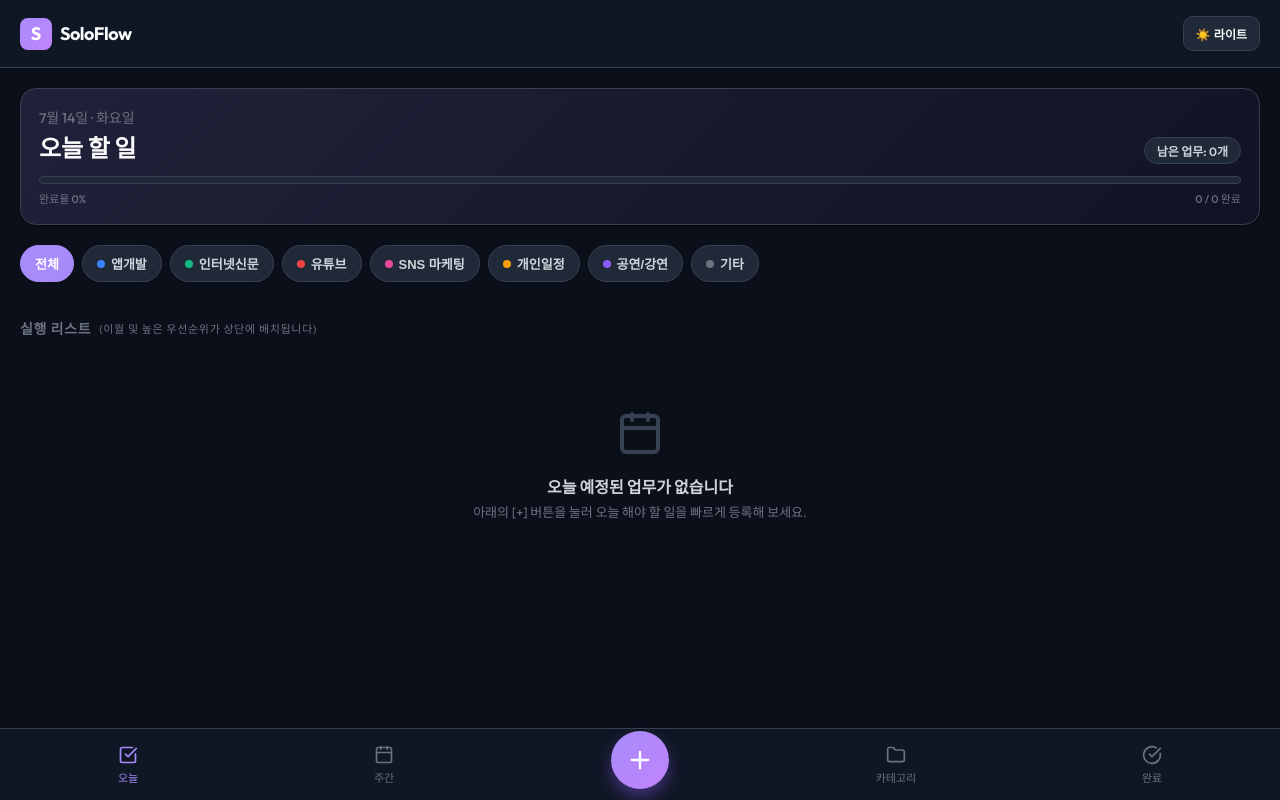
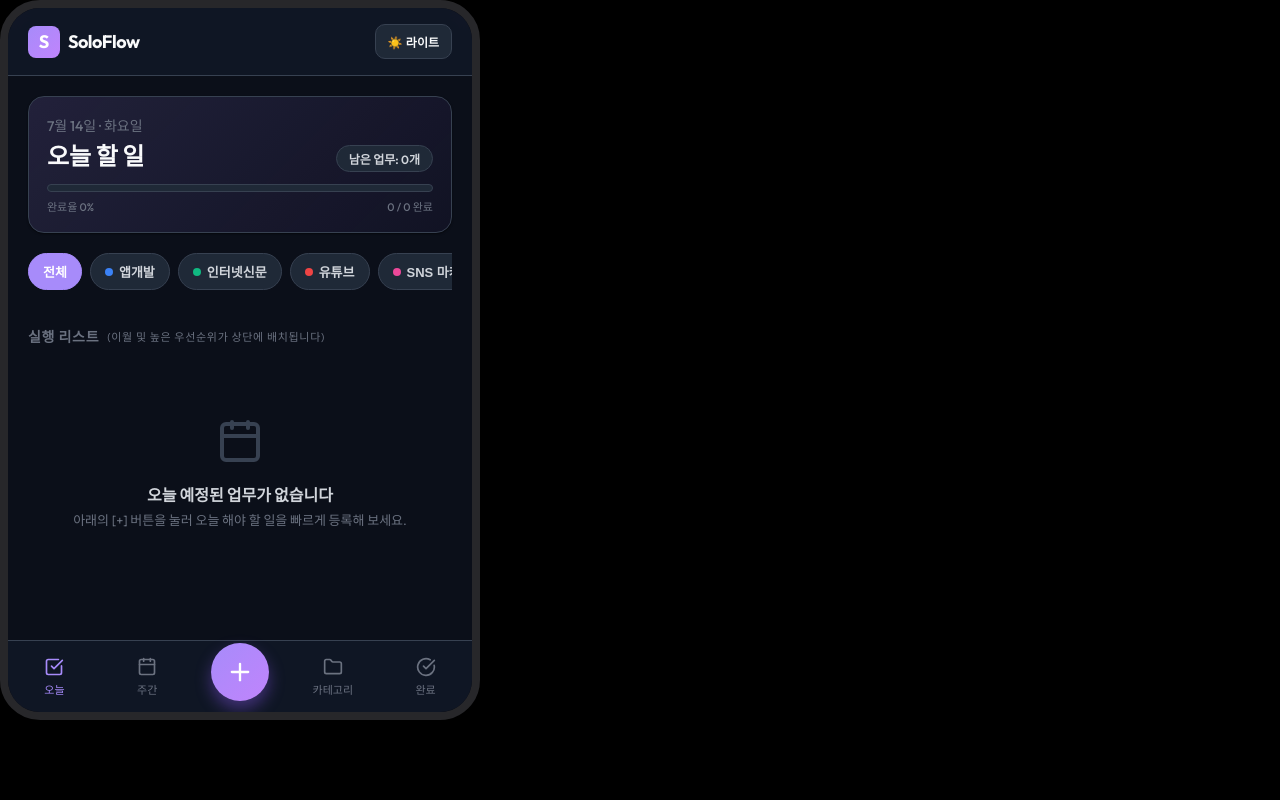
Before and after one commit to jessijang1202-pixel/SoloFlow, a React (Vite) app: page / in a window 1280 px wide. Built offline with nearby package versions, Linux system fonts and the light colour scheme.

Commit message:
style: restore desktop mobile mockup frame size and centered placement

```diff
--- a/src/index.css
+++ b/src/index.css
@@ -120,9 +120,10 @@ input, textarea {
   user-select: text;
 }
 
-/* Mobile Frame Wrapper (Stretched full screen on all devices) */
+/* Mobile Frame Wrapper */
 #app-frame {
   width: 100%;
+  max-width: 480px;
   height: 100%;
   background-color: var(--bg-app);
   box-shadow: 0 0 40px rgba(0, 0, 0, 0.6);
@@ -131,6 +132,14 @@ input, textarea {
   flex-direction: column;
   overflow: hidden;
   transition: background-color var(--transition-normal);
+}
+
+@media (min-width: 481px) {
+  #app-frame {
+    height: 90vh;
+    border-radius: 40px;
+    border: 8px solid #27272a;
+  }
 }
 
 /* Header style with Glassmorphism */
```
